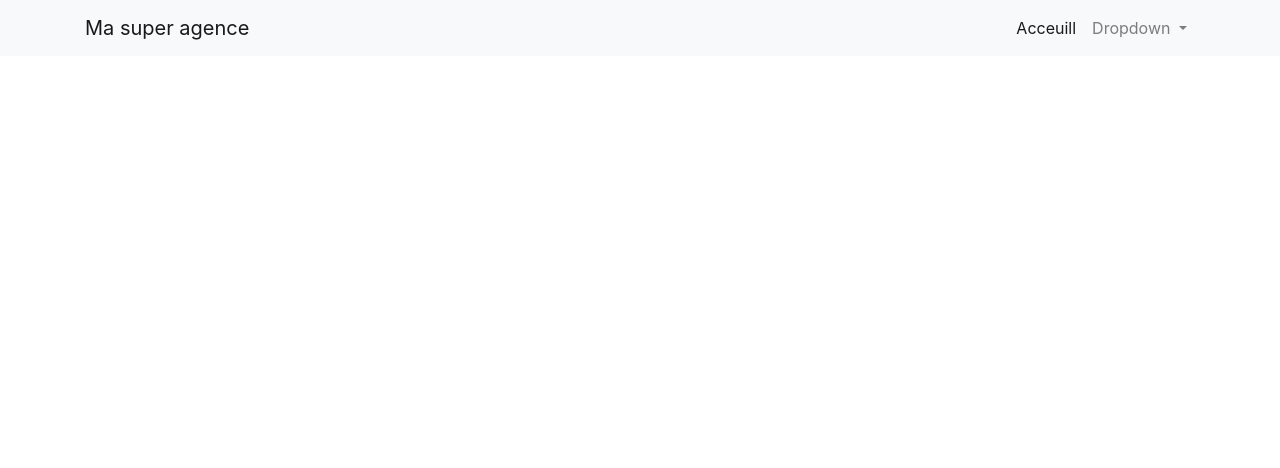
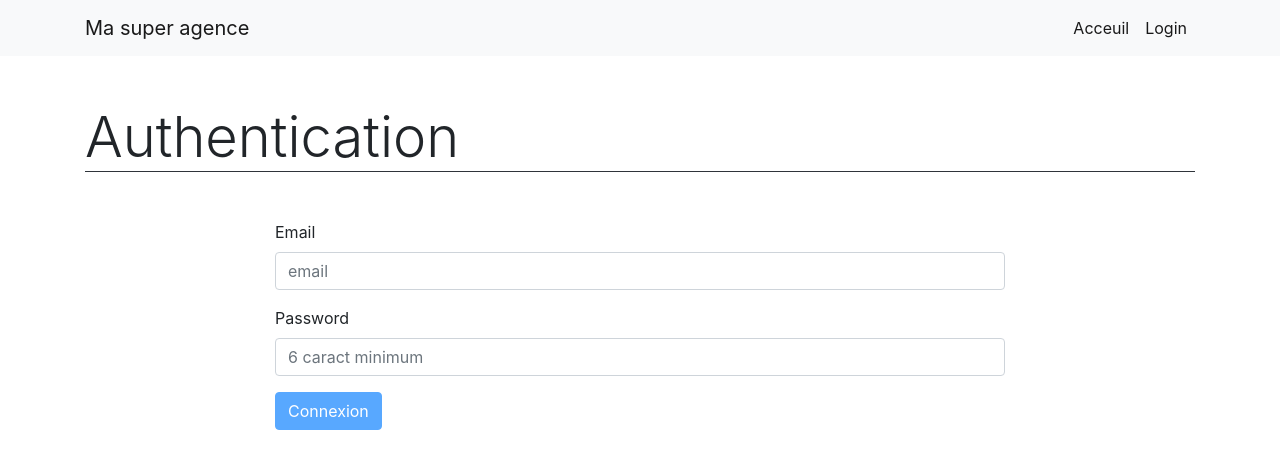
Before and after one commit to nicoWeb31/immoAngular, an Angular app: page /login in a window 1280 px wide. Before the commit this address led to /. Shown: the top 468 px of the page. Built offline with nearby package versions, Linux system fonts and the light colour scheme; no server answers.

Commit message:
login/logout

```diff
--- a/src/app/app-routing.module.ts
+++ b/src/app/app-routing.module.ts
@@ -2,11 +2,14 @@ import { NgModule } from '@angular/core';
 import { Routes, RouterModule } from '@angular/router';
 import { HomeComponent } from './home/home.component';
 import { AdminDashbordComponent } from './admin/adminDashbord/admin-dashbord.component';
+import { SigninComponent } from './authentication/signin/signin.component';
+
 
 
 const routes: Routes = [
   {path: 'home', component: HomeComponent },
-  {path : 'admin/admin-dashbord', component: AdminDashbordComponent }
+  {path : 'admin/admin-dashbord', component: AdminDashbordComponent },
+  {path : 'login', component : SigninComponent}
 ];
 
 @NgModule({
--- a/src/app/app.component.ts
+++ b/src/app/app.component.ts
@@ -1,4 +1,5 @@
 import { Component } from '@angular/core';
+import * as firbase from 'firebase';
 
 @Component({
   selector: 'app-root',
@@ -7,6 +8,20 @@ import { Component } from '@angular/core';
 })
 export class AppComponent {
 
+  constructor(){
+    const firebaseConfig = {
+      apiKey: "AIzaSyB5r5P8HXynedhCYSMEGhTmTM-ndQqHeXY",
+      authDomain: "myagence-e581d.firebaseapp.com",
+      databaseURL: "https://myagence-e581d.firebaseio.com",
+      projectId: "myagence-e581d",
+      storageBucket: "myagence-e581d.appspot.com",
+      messagingSenderId: "95196457450",
+      appId: "1:95196457450:web:17c64965d566473da6ea93"
+    };
+
+    firbase.initializeApp(firebaseConfig);
+  }
+
 
 
 }
--- a/src/app/app.module.ts
+++ b/src/app/app.module.ts
@@ -8,6 +8,7 @@ import { HomeComponent } from './home/home.component';
 import { AdminDashbordComponent } from './admin/adminDashbord/admin-dashbord.component';
 import { AdminPropertiesComponent } from './admin/admin-properties/admin-properties.component';
 import { FormsModule,ReactiveFormsModule } from '@angular/forms';
+import { SigninComponent } from './authentication/signin/signin.component';
 
 @NgModule({
   declarations: [
@@ -15,7 +16,8 @@ import { FormsModule,ReactiveFormsModule } from '@angular/forms';
     HeaderComponent,
     HomeComponent,
     AdminDashbordComponent,
-    AdminPropertiesComponent
+    AdminPropertiesComponent,
+    SigninComponent
   ],
   imports: [
     BrowserModule,
--- /dev/null
+++ b/src/app/authentication/signin/signin.component.html
@@ -0,0 +1,22 @@
+<div class="container">
+  <h1 class="display-4 mt-5 mb-0">Authentication</h1>
+  <hr class="mt-0 mb-5 bg-dark">
+  <div class="row">
+    <div class="col-sm-12 col-md-10 col-lg-8 mx-auto">
+      <form action="" [formGroup]="singinForm" (ngSubmit)="onSubmitSigninForm()" >
+        <div class="form-group">
+          <label for="email">Email</label>
+          <input type="email" class="form-control" id="email" formControlName="email" placeholder="email">
+        </div>
+
+        <div class="form-group">
+          <label for="password">Password</label>
+          <input type="password" class="form-control" id="pass" formControlName="password" placeholder="6 caract minimum ">
+        </div>
+
+        <button class="btn btn-primary" type="submit" [disabled]="singinForm.invalid" >Connexion</button>
+
+      </form>
+    </div>
+  </div>
+</div>
--- /dev/null
+++ b/src/app/authentication/signin/signin.component.ts
@@ -0,0 +1,72 @@
+import { Component, OnInit } from '@angular/core';
+import { FormBuilder, FormGroup, Validators } from '@angular/forms';
+import { AuthenticationService } from '../../services/authentication.service';
+import { Router } from '@angular/router';
+
+
+@Component({
+  selector: 'app-signin',
+  templateUrl: './signin.component.html',
+  styleUrls: ['./signin.component.css']
+})
+export class SigninComponent implements OnInit {
+
+
+
+  //form Group modele de donner pour methode reactive
+  singinForm: FormGroup;
+
+
+  constructor(
+
+    //reactive form import formBuilder
+    private formBuilder: FormBuilder,
+
+    //service
+    private authService: AuthenticationService,
+    private router: Router
+
+  ) { }
+
+  ngOnInit(): void {
+
+    //on initialise le form
+    this.initSigninForm();
+
+  }
+
+  initSigninForm(){
+    this.singinForm = this.formBuilder.group({
+
+      email: ['',[Validators.required,Validators.email]],
+      password: ['',[Validators.required, Validators.minLength(6)]]
+
+    });
+  }
+
+  // ===========================================================================
+  //onSubmitSigninForm()
+  // ===========================================================================
+  onSubmitSigninForm(){
+
+    const email = this.singinForm.get('email').value;
+    console.log(email);
+    const password = this.singinForm.get('password').value;
+
+    //comme on retourne une promise on peut faire un then
+    this.authService.singnInUser(email,password).then(
+      (data)=>{
+        //console.log(data)
+        this.router.navigate(['/admin','admin-dashbord']) /// redirect admin/admin-dashbord
+      }
+    ).catch(
+      (err)=>{
+        console.log(err)
+      }
+    )
+
+  }
+
+
+
+}
--- a/src/app/header/header.component.html
+++ b/src/app/header/header.component.html
@@ -10,9 +10,12 @@
     <div class="collapse navbar-collapse" id="navbarSupportedContent">
       <ul class="navbar-nav ml-auto">
         <li class="nav-item active">
-          <a class="nav-link" [ngClass]={disabled:isDisable} href="/home">Acceuill <span class="sr-only">(current)</span></a>
+          <a class="nav-link" [ngClass]={disabled:isDisable} href="/home">Acceuil <span class="sr-only">(current)</span></a>
         </li>
-        <li class="nav-item dropdown">
+        <li class="nav-item active">
+          <a class="nav-link" href="/login">Login</a>
+        </li>
+        <li class="nav-item dropdown" *ngIf="isConnect">
           <a class="nav-link dropdown-toggle" href="#" id="navbarDropdown" role="button" data-toggle="dropdown" aria-haspopup="true" aria-expanded="false">
             Dropdown
           </a>
@@ -20,7 +23,7 @@
             <a class="dropdown-item" href="/admin/admin-dashbord">Tableau de bord</a>
 
             <div class="dropdown-divider"></div>
-            <a class="dropdown-item text-danger" href="#">deconnection</a>
+            <a class="dropdown-item text-danger" (click)="onSignout()">deconnection</a>
           </div>
         </li>
       </ul>
--- a/src/app/header/header.component.ts
+++ b/src/app/header/header.component.ts
@@ -1,4 +1,6 @@
 import { Component, OnInit } from '@angular/core';
+import {AuthenticationService} from '../services/authentication.service';
+import * as firbase from 'firebase';
 
 @Component({
   selector: 'app-header',
@@ -11,11 +13,30 @@ export class HeaderComponent implements OnInit {
   title = "Ma super agence";
   isDisable = false;
   iScolor = "black";
+  isConnect = false;
 
 
-  constructor() { }
+  constructor(
+
+    //service
+    private authUser: AuthenticationService
+
+  ) { }
 
   ngOnInit(): void {
+
+    firbase.auth().onAuthStateChanged((userSession)=>{
+        if(userSession){
+          console.log(userSession)
+          this.isConnect = true
+        }else{
+          console.log('déco')
+          this.isConnect = false
+
+        }
+      }
+    )
+
   }
 
 
@@ -23,4 +44,9 @@ export class HeaderComponent implements OnInit {
   aClick(){
     this.isDisable = !this.isDisable;
   }
+
+
+  onSignout(){
+    this.authUser.SingnoutUser();
+  }
 }
--- /dev/null
+++ b/src/app/services/authentication.service.ts
@@ -0,0 +1,54 @@
+import { Injectable } from '@angular/core';
+import * as firbase from 'firebase';
+
+@Injectable({
+  providedIn: 'root'
+})
+
+export class AuthenticationService {
+
+  constructor() { }
+
+  //create compte user
+  // singnupUser(email: string,password: string){
+  //   return new Promise(
+  //     (resolve,reject) =>{
+  //       firbase.auth().createUserWithEmailAndPassword(email,password).then(
+  //         ()=>{
+  //           console.log('Connecté');
+  //           resolve();
+  //         }
+  //       ).catch((err)=>{
+  //         reject(err);
+  //       })
+  //     }
+  //   )
+  // }
+
+  singnInUser(email: string,password: string){
+    return new Promise(
+      (resolve,reject) =>{
+        firbase.auth().signInWithEmailAndPassword(email,password).then(
+          (data)=>{
+            console.log('Connecté');
+            resolve(data);
+          }
+        ).catch((err)=>{
+          reject(err);
+        })
+      }
+    )
+  }
+
+  // ===========================================================================
+  // deco
+  // ===========================================================================
+  SingnoutUser(){
+    //superssion du cookie
+    firbase.auth().signOut();
+  }
+
+
+
+
+}
```
Also changed, not shown: src/app/authentication/signin/signin.component.css (added).
